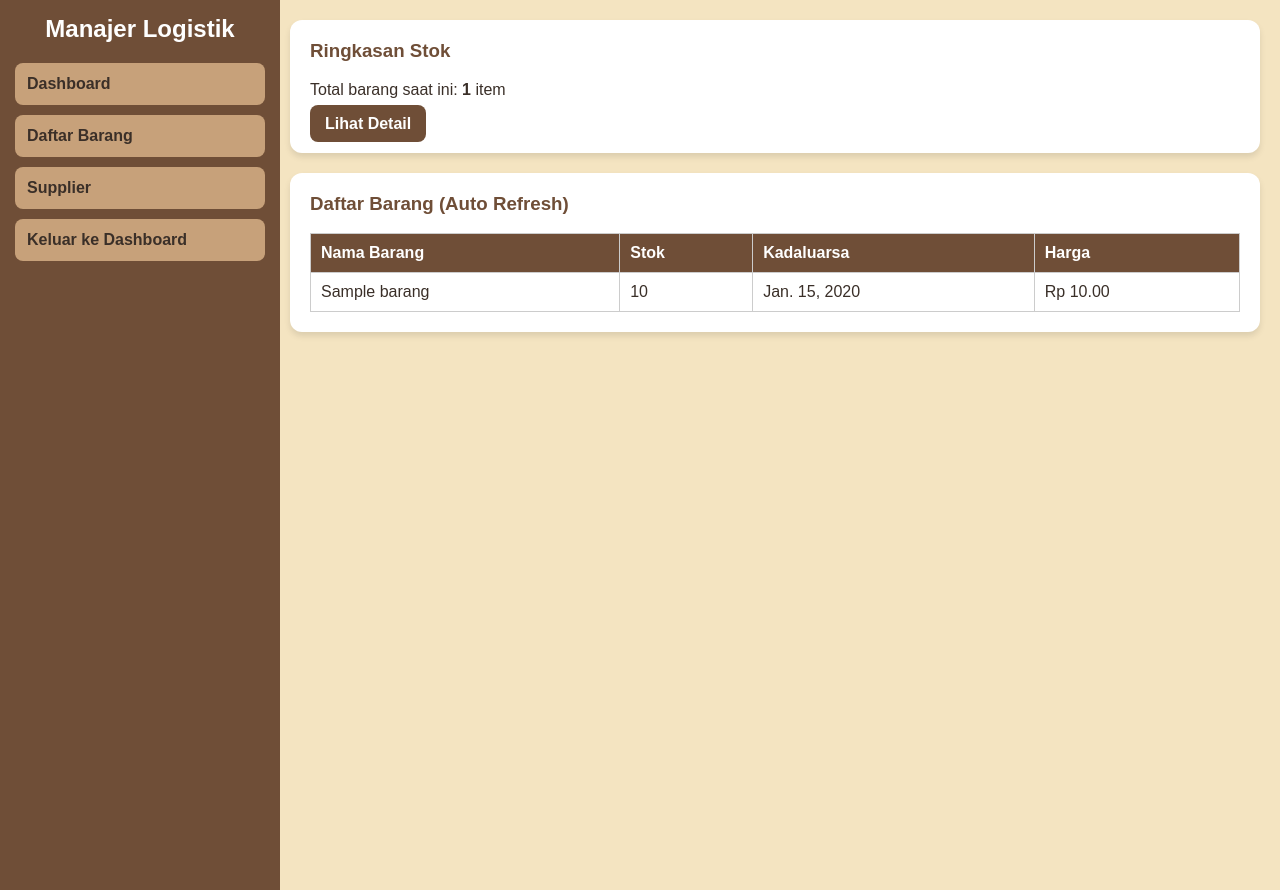
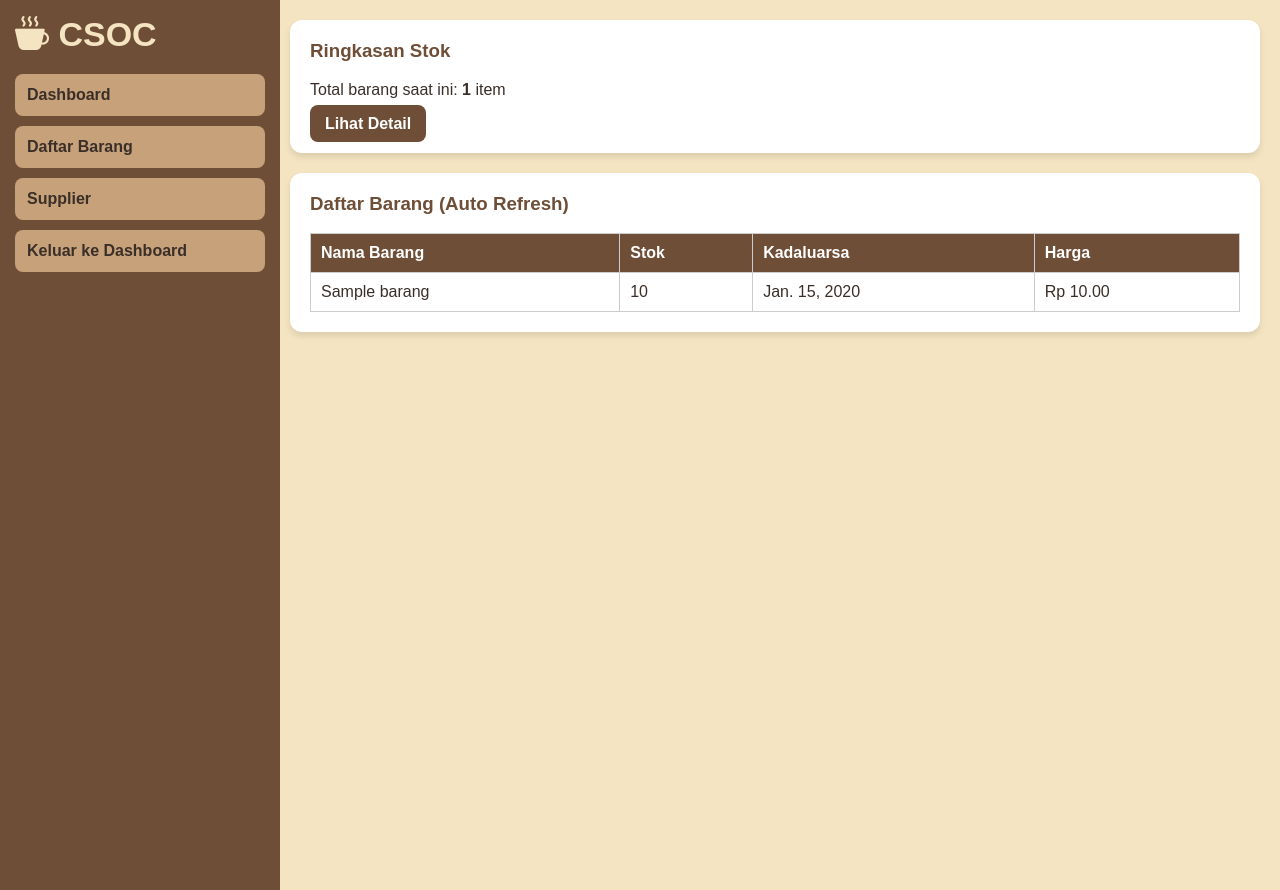
Before and after one commit to Hakaisha1/coffeeCSOS, a Django app: page /logistik/ in a window 1280 px wide. Run offline with Django 5.2, Linux system fonts and the light colour scheme; tables that the repository leaves empty hold one stand-in row (values such as "Sample post").

Commit message:
udah jadi logio

```diff
--- a/logistik/templates/logistik/dashboardlogis.html
+++ b/logistik/templates/logistik/dashboardlogis.html
@@ -5,6 +5,9 @@
     <meta charset="UTF-8">
     <meta name="viewport" content="width=device-width, initial-scale=1.0">
     <title>Dashboard Manager Logistik</title>
+
+    <link rel="stylesheet" href="https://cdn.jsdelivr.net/npm/bootstrap-icons@1.11.3/font/bootstrap-icons.css">
+
     <style>
         :root {
             --primary-color: #6f4e37;
@@ -32,7 +35,7 @@
 
         .sidebar h2 {
             margin-top: 0;
-            text-align: center;
+
         }
 
         .sidebar a {
@@ -103,7 +106,10 @@
 <body>
 
     <div class="sidebar">
-        <h2>Manajer Logistik</h2>
+        <h2 style=" font-size:34px; color: var(--accent-color); margin-bottom:20px;">
+            <i class="bi bi-cup-hot-fill"></i> CSOC
+        </h2>
+
         <a href="{% url 'dashboard_logistik' %}">Dashboard</a>
         <a href="{% url 'daftar_barang' %}">Daftar Barang</a>
         <a href="{% url 'supplier' %}">Supplier</a>
```
Also changed, not shown: logistik/templates/logistik/daftar_barang.html (+9 -2 lines), logistik/templates/logistik/supllier.html (+8 -2 lines).
